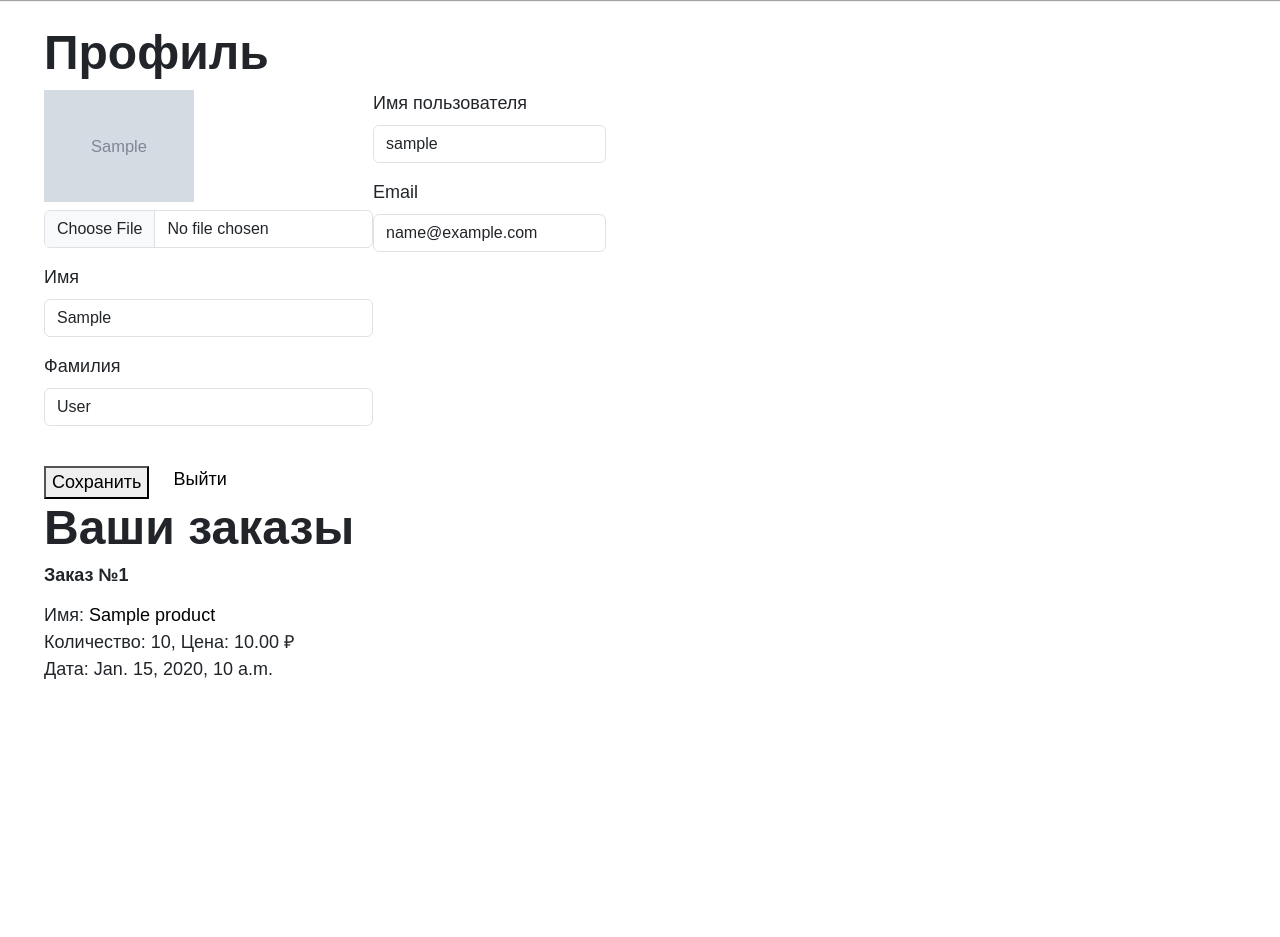
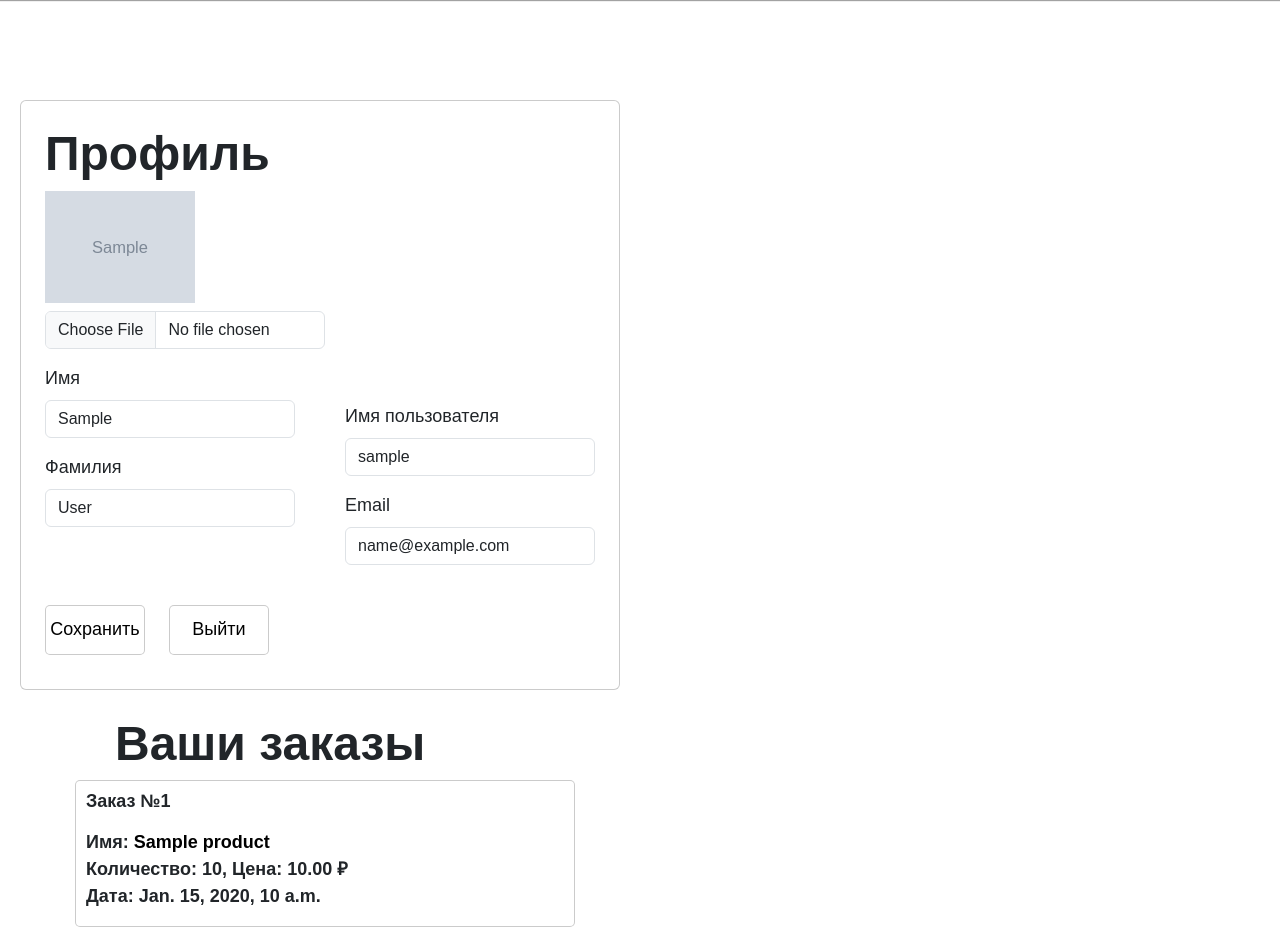
Before and after one commit to SlavaSovan/shop_project, a Django app: page /user/profile/ in a window 1280 px wide. Shown: the part 80-1017 px from the top of the page. Before the commit the page ends 759 px from the top, so only its background shows below. Run offline with Django 5.2, Linux system fonts and the light colour scheme; a user stored in the database is signed in; tables that the repository leaves empty hold one stand-in row (values such as "Sample post"); grey boxes marked "Sample" are stand-in pictures; some libraries are stand-ins or nearby versions; some web fonts are replaced.

Commit message:
Styles were added

```diff
--- a/shop_project/main/static/css/base.css
+++ b/shop_project/main/static/css/base.css
@@ -492,3 +492,221 @@
     width: 250px;
     margin-left: 20px;
 }
+
+.form-styleprofile {
+    width: 250px;
+}
+
+.profile {
+    width: 600px;
+    height: 590px;
+    margin-top: 100px;
+    border: 1px solid #00000034;
+    border-radius: 10px;
+}
+
+.order-form-1 {
+    width: 600px;
+    height: 680px;
+    margin-top: 20px;
+    border: 1px solid #00000034;
+    border-radius: 10px;
+}
+
+.box2 {
+    margin-top: 212px;
+    margin-left: 20px;
+}
+
+.box22 {
+    margin-left: 20px;
+}
+
+.profile-btn {
+    display: flex;
+    align-items: center;
+    justify-content: center;
+    width: 100px;
+    height: 50px;
+    border: 1px solid #00000034;
+    border-radius: 5px;
+    margin: 0;
+    transition: all 0.5s ease;
+    background-color: #fff;
+}
+
+.profile-btn:hover {
+    border: 1px solid #000000;
+}
+
+.checkout {
+    margin-top: 70px;
+    width: 600px;
+}
+
+.order-info {
+    margin-left: 40px;
+}
+
+.order-form input {
+    border-radius: 5px;
+    width: 250px;
+    height: 38px;
+    background-color: #fff;
+    box-shadow: none;
+    border: 1px solid #00000034;
+}
+
+.order-form {
+    display: flex;
+    flex-direction: column;
+}
+
+.order-btn {
+    display: flex;
+    align-items: center;
+    justify-content: center;
+    width: 180px;
+    height: 50px;
+    border: 1px solid #00000034;
+    border-radius: 5px;
+    margin: 0;
+    transition: all 0.5s ease;
+    background-color: #fff;
+}
+
+.order-btn:hover {
+    border: 1px solid #000000;
+}
+
+.paynow {
+    display: flex;
+    align-items: center;
+    justify-content: center;
+    width: 180px;
+    height: 50px;
+    border: 1px solid #00000034;
+    border-radius: 5px;
+    margin: 0;
+    transition: all 0.5s ease;
+    background-color: #fff;
+}
+
+.paynow:hover {
+    border: 1px solid #000000;
+}
+
+.pay-title {
+    margin-top: 20px;
+    margin-left: 20px;
+}
+
+.pay-card {
+    width: 600px;
+    margin-top: 10px;
+    margin-left: 20px;
+}
+
+.cart-card {
+    border: 1px solid #00000034;
+}
+
+.payform {
+    margin-top: 20px;
+}
+
+.orders {
+    margin-top: 60px;
+}
+
+.orderss {
+    margin-left: 30px;
+    width: 520px;
+    max-height: 52vh;
+    overflow-y: auto;
+}
+
+.order-cart {
+    width: 500px;
+    border: 1px solid #00000034;
+    border-radius: 5px;
+    background-color: #fff;
+    margin: 0;
+    transition: all 0.5s ease;
+    margin-bottom: 10px;
+}
+
+.order-cart:hover {
+    border: 1px solid #000000;
+}
+
+.order-title {
+    margin-top: 10px;
+    margin-left: 10px;
+}
+
+.order-desc {
+    margin-top: 5px;
+    margin-left: 10px;
+}
+
+.orders h2 {
+    margin-left: 70px;
+}
+
+.dadad {
+    font-size: 18px;
+    font-weight: 700;
+}
+
+.orders-carts {
+    margin-left: 10px;
+    margin-top: 10px;
+}
+
+.image-nav {
+    position: absolute;
+    top: 50%;
+    left: 0;
+    width: 100%;
+    text-align: center;
+}
+
+.prev-btn,
+.next-btn {
+    color: #000;
+    background-color: #fff;
+    border: none;
+    padding: 10px 20px;
+    font-size: 24px;
+    position: absolute;
+    transition: all 0.5s ease;
+}
+
+.next-btn:hover {
+    background-color: #00000013;
+}
+
+.prev-btn:hover {
+    background-color: #00000013;
+}
+
+.next-btn:hover {
+    position: absolute;
+    left: 41%;
+}
+
+.prev-btn:hover {
+    position: absolute;
+    left: 8%;
+}
+
+.notorders {
+    margin-left: 70px;
+    margin-top: 20px;
+}
+
+.regform button {
+    margin-left: 20px;
+    margin-top: 70px;
+}
--- a/shop_project/orders/templates/order/create.html
+++ b/shop_project/orders/templates/order/create.html
@@ -4,7 +4,7 @@
 
 {% block content %}
     <div class="forcreate bg-white p-4 mb-4 mx-2">
-        <div class="profile bg-white p-4 mb-4 mx-2">
+        <div class="order-form-1 bg-white p-4 mb-4 mx-2">
             <h2 class="mb-2">Создание заказа</h2>
             <form action="" method="post" class="order-form">
                 {% csrf_token %}
--- a/shop_project/payment/templates/payment/process.html
+++ b/shop_project/payment/templates/payment/process.html
@@ -47,9 +47,6 @@
                     {% csrf_token %}
                 </form>
             </div>
-            <div class="CR-div">
-                <img src="{% static 'img/castle.png' %}" class="CRp" alt="">
-            </div>
         </div>
     </div>
 {% endblock content %}
--- a/shop_project/users/templates/users/profile.html
+++ b/shop_project/users/templates/users/profile.html
@@ -10,7 +10,7 @@
             <form action="{% url "users:profile" %}" method="post" enctype="multipart/form-data">
                 {% csrf_token %}
                 <div class="d-flex">
-                    <div class="1box">
+                    <div class="box1">
                         <div class="col-md-12 mb-3">
                             {% if user.image %}
                                 <img src="{{ user.image.url }}" alt="Avatar"
@@ -33,7 +33,7 @@
                             name="last_name" placeholder="Ваша фамилия" value="{{ form.last_name.value }}" required>
                         </div>
                     </div>
-                    <div class="2box">
+                    <div class="box2">
                         <div class="col-md-12 mb-3">
                             <label for="id_username" class="form-label">Имя пользователя</label>
                             <input type="text" class="form-control form-styleprofile" id="id_username"
```
